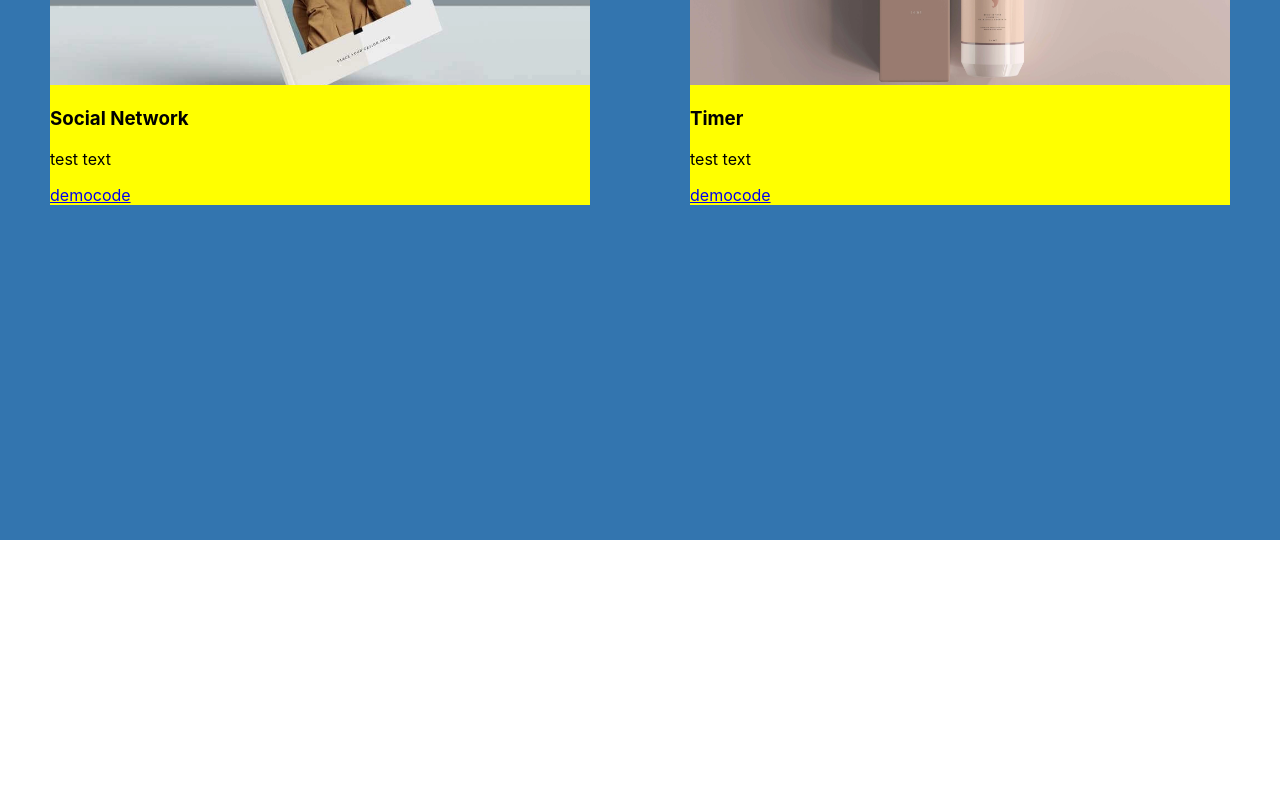
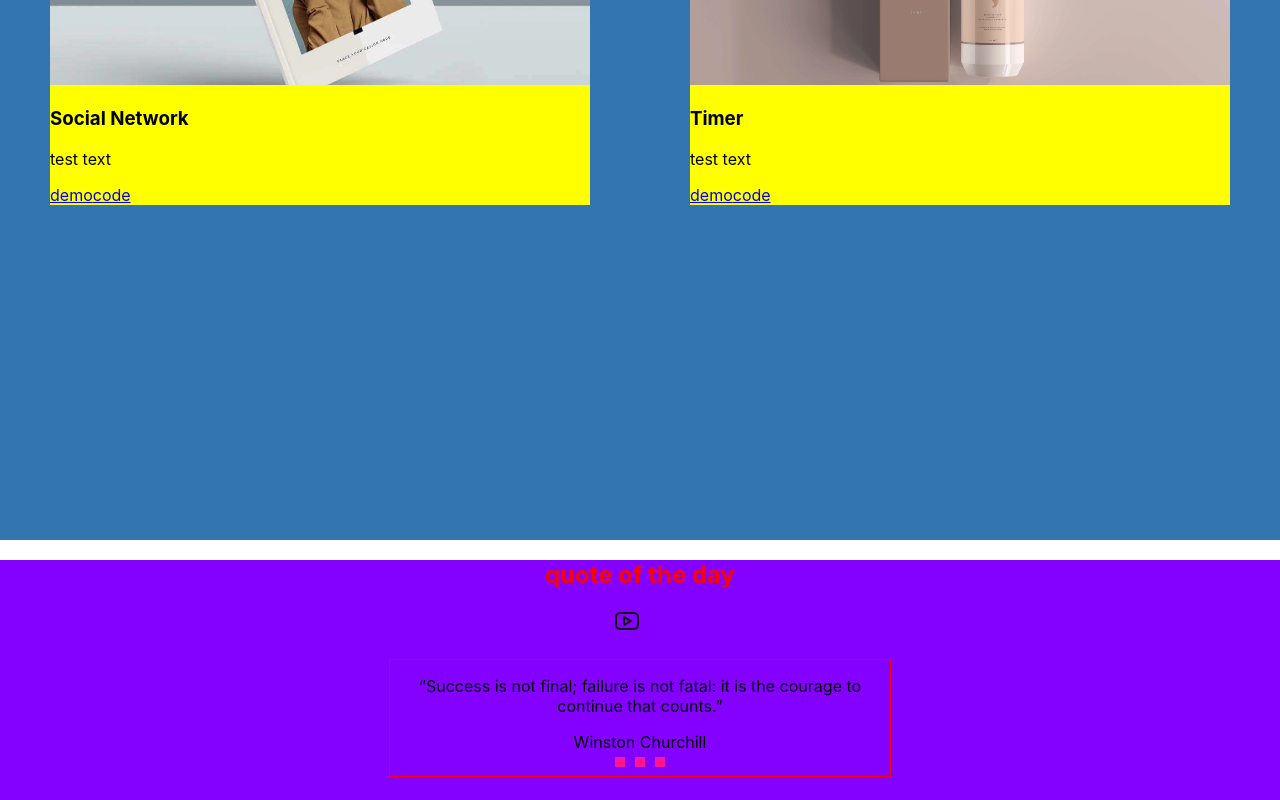
Before and after one commit to YaEfimov/myPortfolio, a React app: page / in a window 1280 px wide. Shown: the part 1954-2754 px from the top of the page. Before the commit the page ends 2494 px from the top, so only its background shows below. Built offline with nearby package versions, Linux system fonts and the light colour scheme.

Commit message:
+ Testimony

```diff
--- a/src/App.tsx
+++ b/src/App.tsx
@@ -4,6 +4,7 @@ import { Header } from "./layout/header/Header";
 import { Main } from "./layout/section/main/Main";
 import { Skills } from "./layout/section/skills/Skills";
 import { Works } from "./layout/section/works/Works";
+import { Testimony } from "./layout/section/testimony/Testimony";
 
 function App() {
   return (
@@ -12,6 +13,7 @@ function App() {
       <Main />
       <Skills />
       <Works/>
+      <Testimony/>
     </div>
   );
 }
--- /dev/null
+++ b/src/components/slider/slider.tsx
@@ -0,0 +1,50 @@
+import styled from "styled-components";
+import { FlexWrapper } from "../FlexWrapper";
+
+export const Slider = () => {
+
+    return(
+    <StyledSlider>
+        <FlexWrapper>
+            <Slide>
+                <Text>“Success is not final; failure is not fatal: it is the courage to continue that counts.”</Text>
+                <Name>Winston Churchill</Name>
+            </Slide>
+        </FlexWrapper>
+        <Pagination>
+            <span></span>
+            <span></span>
+            <span></span>
+        </Pagination>
+    </StyledSlider>);
+}
+
+const StyledSlider = styled.div`
+    max-width: 500px;
+    border: 1px solid red;
+    display: flex;
+    flex-direction: column;
+    align-items: center;
+`
+
+const Slide = styled.div`
+
+    text-align: center;
+`
+
+const Text = styled.p`
+
+`
+const Name = styled.span`
+
+`
+
+const Pagination = styled.span`
+    span{
+        display: inline-block;
+        width: 10px;
+        height: 10px;
+        margin: 5px;
+        background-color: deeppink;
+    }
+`
--- /dev/null
+++ b/src/layout/section/testimony/Testimony.tsx
@@ -0,0 +1,23 @@
+import styled from "styled-components";
+import { StyledSectionTitle } from "../../../components/SectionTitle";
+import { Icon } from "../../../components/icon/Icon";
+import { Slider } from "../../../components/slider/slider";
+import { FlexWrapper } from "../../../components/FlexWrapper";
+
+export const Testimony = () => {
+    return(
+        <StyledTestimone>
+            <StyledSectionTitle>quote of the day</StyledSectionTitle>
+            <FlexWrapper direction="column" align="center">
+                <Icon iconId="youtube"/>
+                <Slider/>
+            </FlexWrapper>
+
+        </StyledTestimone>
+    );
+}
+
+const StyledTestimone = styled.section`
+    min-height: 30vh;
+    background-color: #8400ff;
+`
```
